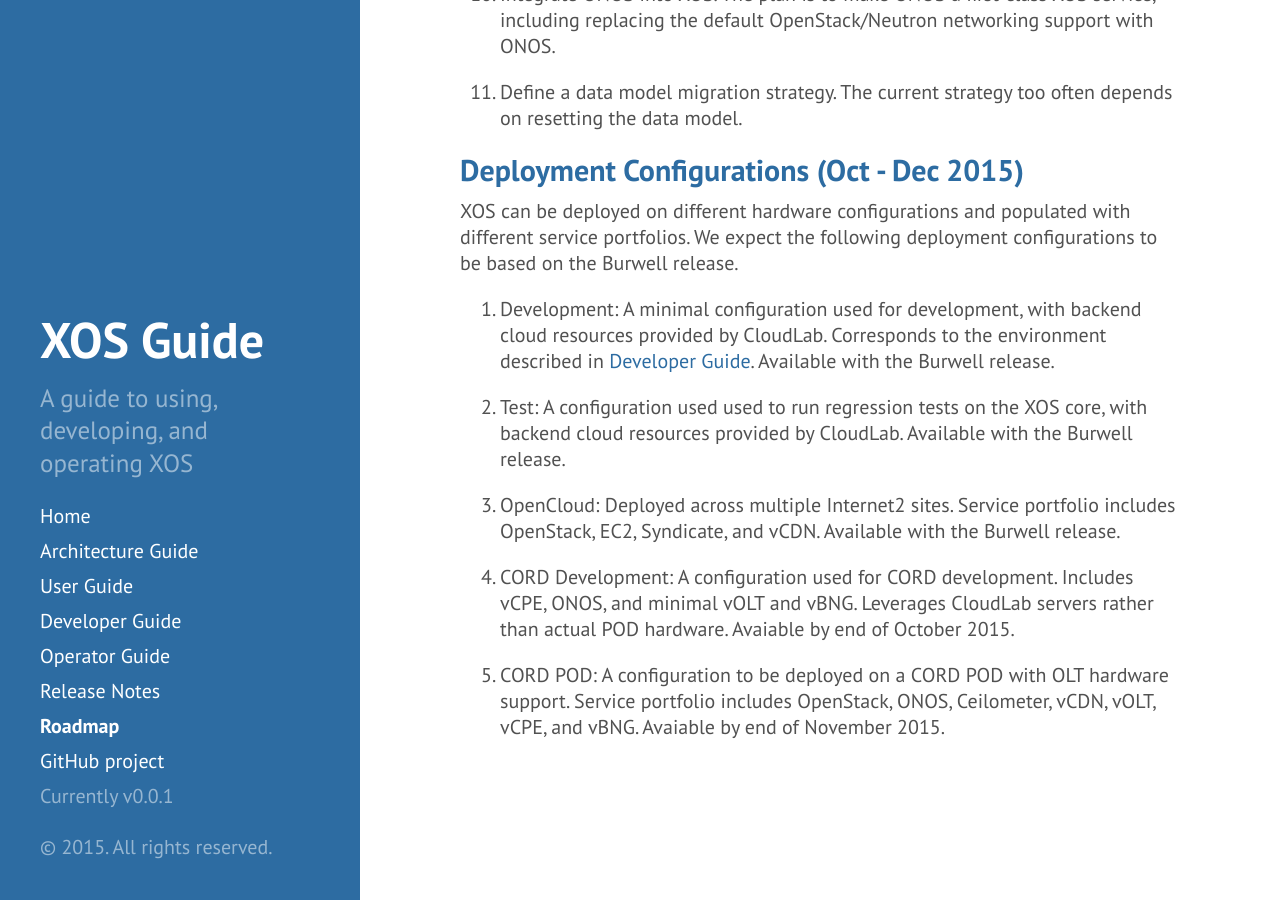
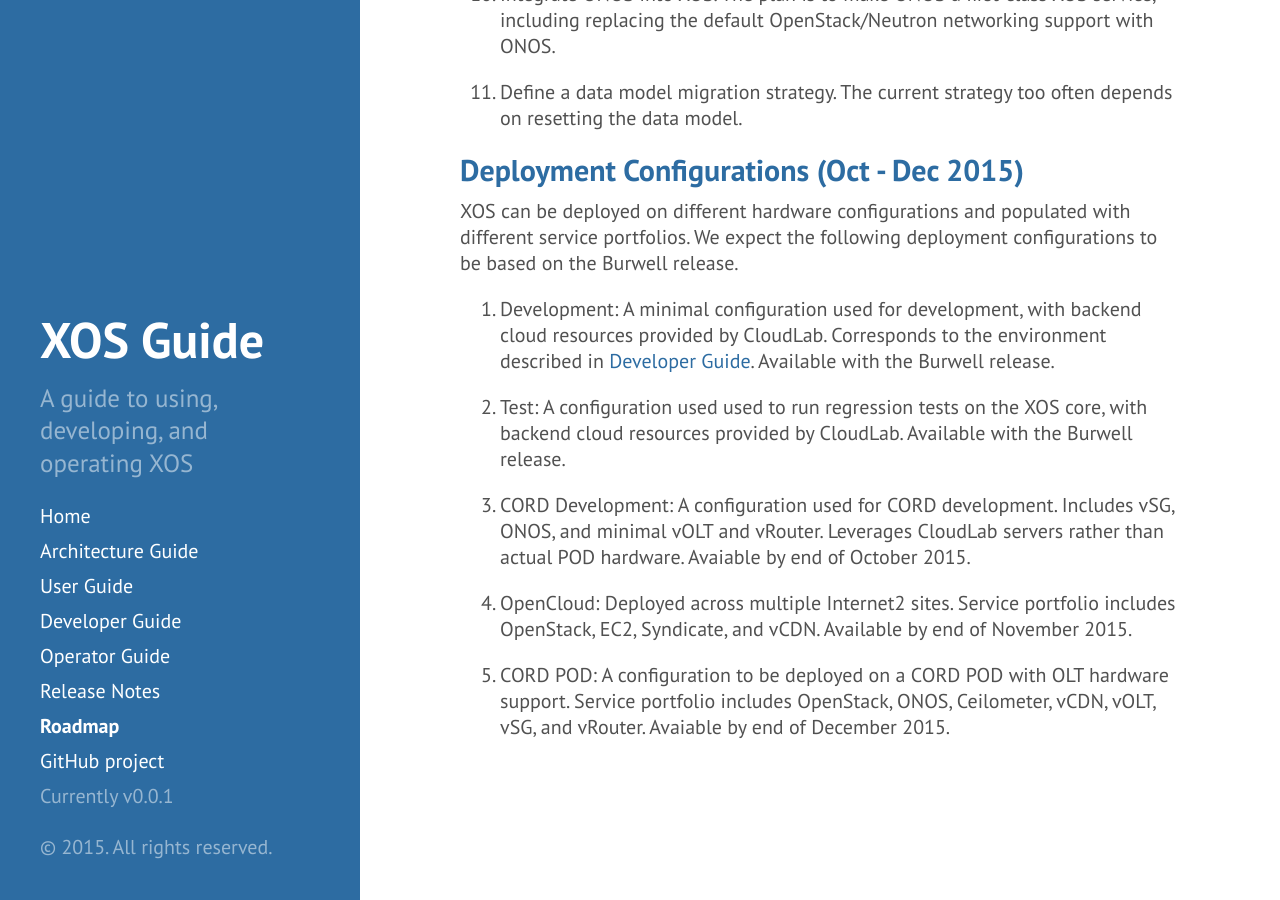
Before and after one commit to open-cloud/open-cloud.github.io.old, a Jekyll site: the page built from 5_roadmap.md, in a window 1280 px wide and 900 px high, scrolled down 1109 px. Built offline with Jekyll 4.4.1, drawn with Linux system fonts in a browser that asks for light colours; Markdown is read by kramdown in place of the engine named in the settings; some of the changed text lies outside the part shown.

Commit message:
updated roadmap

```diff
--- a/5_roadmap.md
+++ b/5_roadmap.md
@@ -69,14 +69,14 @@
 core, with backend cloud resources provided by CloudLab. Available
 with the Burwell release.
 
-3. OpenCloud: Deployed across multiple Internet2 sites. Service
-portfolio includes OpenStack, EC2, Syndicate, and vCDN. Available with
-the Burwell release.
+3. CORD Development: A configuration used for CORD development.
+Includes vSG, ONOS, and minimal vOLT and vRouter. Leverages CloudLab
+servers rather than actual POD hardware. Avaiable by end of October 2015.
 
-4. CORD Development: A configuration used for CORD development.
-Includes vCPE, ONOS, and minimal vOLT and vBNG. Leverages CloudLab
-servers rather than actual POD hardware. Avaiable by end of October 2015.
+4. OpenCloud: Deployed across multiple Internet2 sites. Service
+portfolio includes OpenStack, EC2, Syndicate, and vCDN. Available by
+end of November 2015.
 
 5. CORD POD: A configuration to be deployed on a CORD POD with OLT
 hardware support. Service portfolio includes OpenStack, ONOS,
-Ceilometer, vCDN, vOLT, vCPE, and vBNG. Avaiable by end of November 2015.
+Ceilometer, vCDN, vOLT, vSG, and vRouter. Avaiable by end of December 2015.
```
Also changed, not shown: other parts of 5_roadmap.md (+1 -1 lines).
